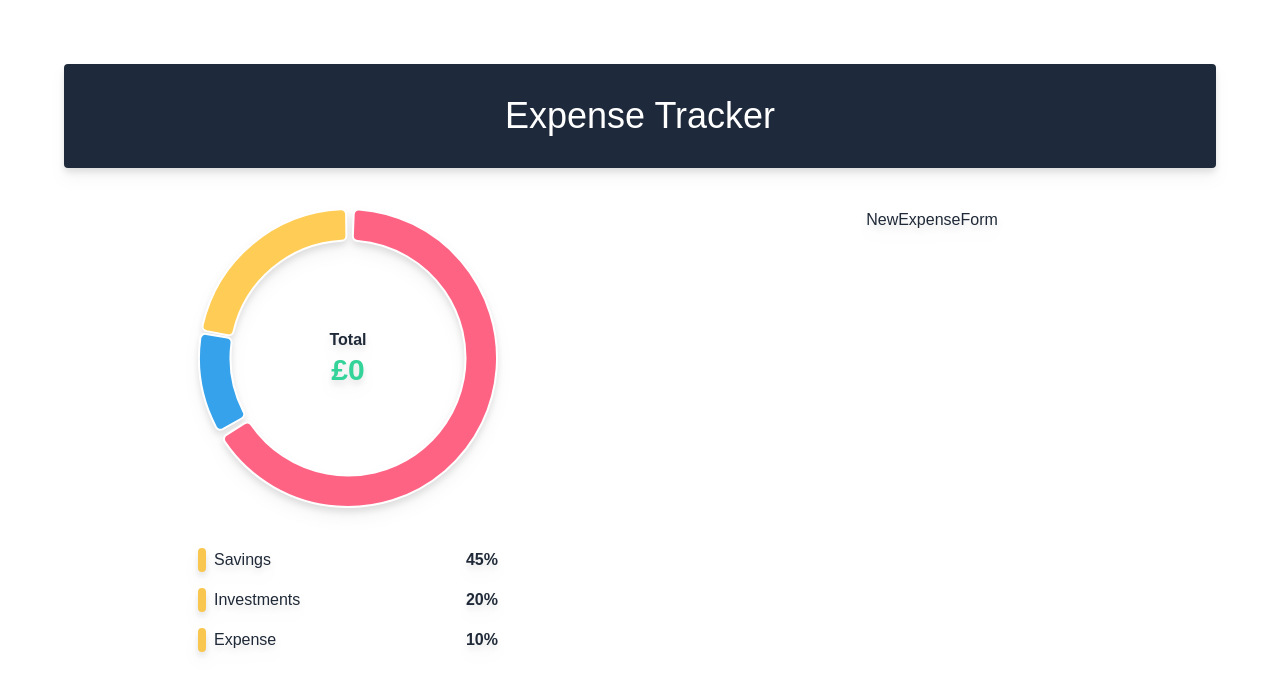
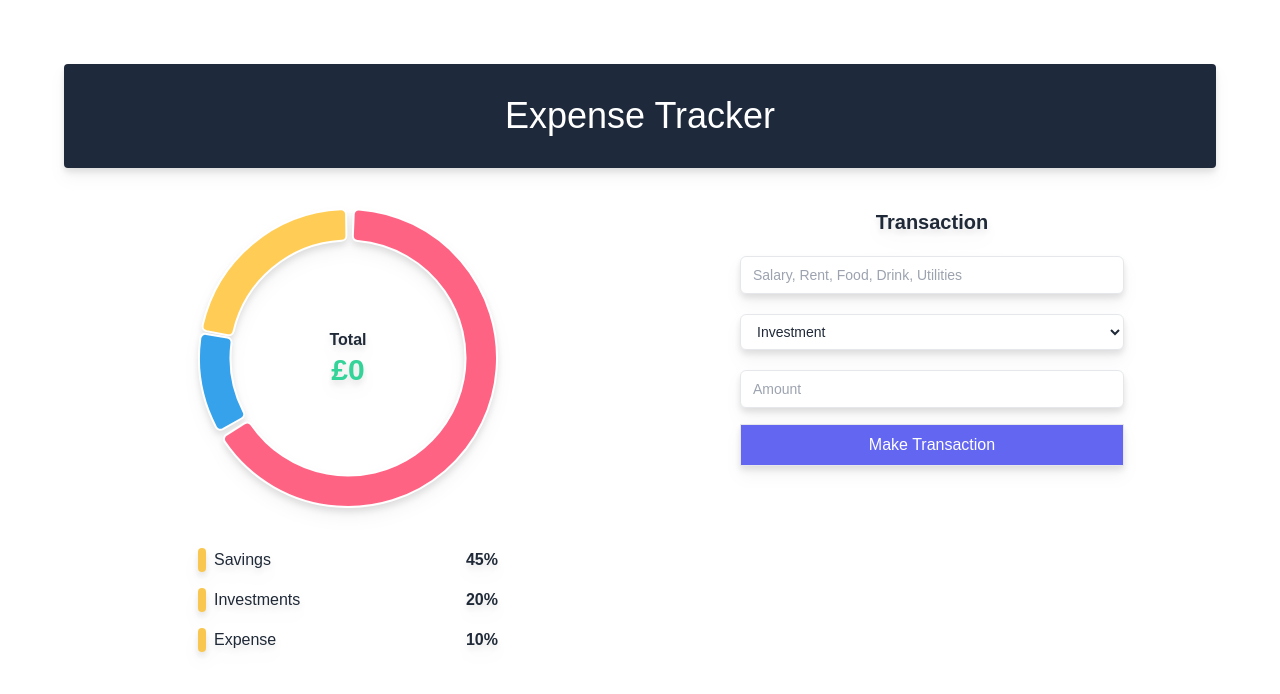
Before and after one commit to JAYMAC1/building-apps-react-redux, a React (Create React App) app in the folder client/: page / in a window 1280 px wide. Shown: the top 694 px of the page. Built offline with nearby package versions, Linux system fonts and the light colour scheme.

Commit message:
created initial form

```diff
--- a/client/src/components/NewExpenseForm.jsx
+++ b/client/src/components/NewExpenseForm.jsx
@@ -1,7 +1,37 @@
 import React from 'react'
 
 const NewExpenseForm = () => {
-  return <div>NewExpenseForm</div>
+  return (
+    <div className='form max-w-sm mx-auto w-96'>
+      <h1 className='font-bold pb-4 text-xl'>Transaction</h1>
+      <form action='' id='form'>
+        <div className='grid gap-4'>
+          <div className='input-group'>
+            <input
+              type='text'
+              placeholder='Salary, Rent, Food, Drink, Utilities'
+              className='form-input'
+            />
+          </div>
+          <select className='form-input'>
+            <option value='Investment' defaultValue>
+              Investment
+            </option>
+            <option value='Expense'>Expense</option>
+            <option value='Saving'>Saving</option>
+          </select>
+          <div className='input-group'>
+            <input type='text' placeholder='Amount' className='form-input' />
+          </div>
+          <div className='submit-btn'>
+            <button className='border py-2 text-white bg-indigo-500 w-full'>
+              Make Transaction
+            </button>
+          </div>
+        </div>
+      </form>
+    </div>
+  )
 }
 
 export default NewExpenseForm
```
